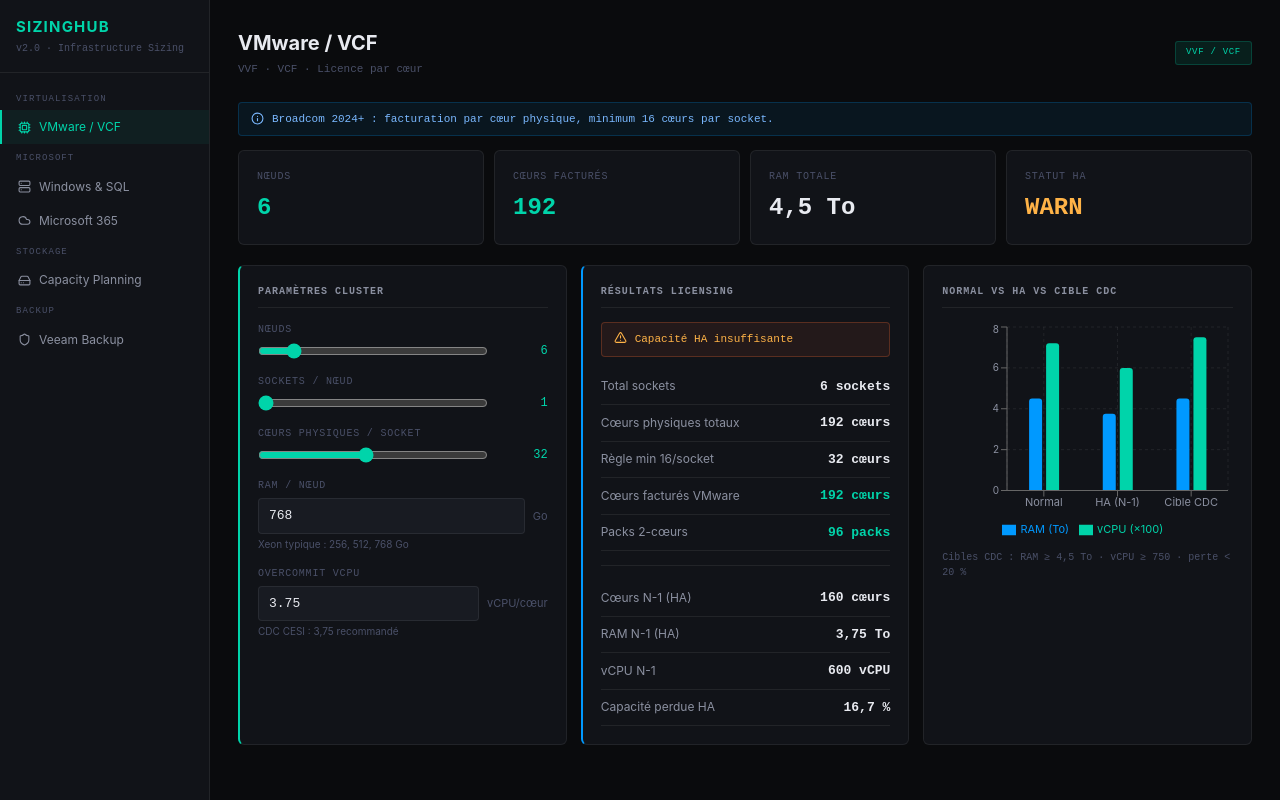
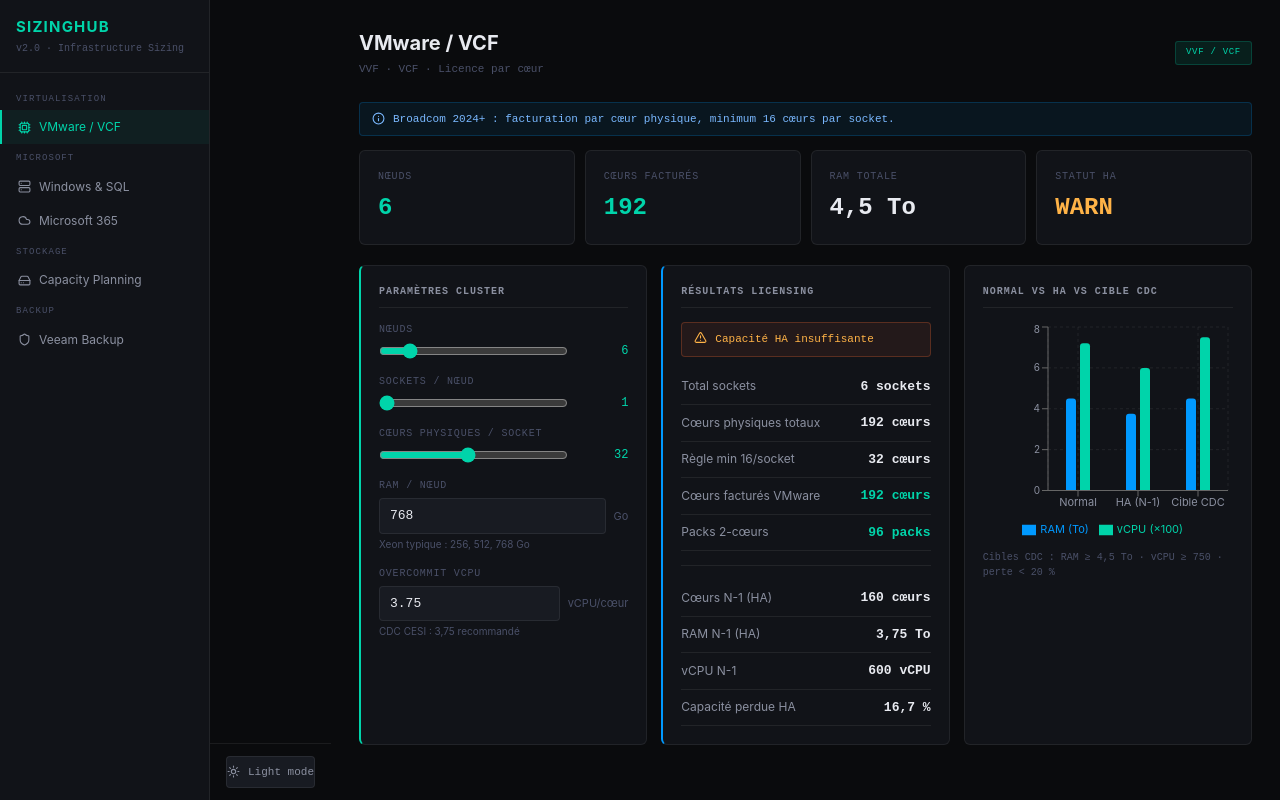
Before and after one commit to darknrall89/SizingHUB, a React (Vite) app: page / in a window 1280 px wide. Built offline with nearby package versions, Linux system fonts and the light colour scheme.

Commit message:
fix: add dark/light toggle button

```diff
--- a/src/SizingHub.jsx
+++ b/src/SizingHub.jsx
@@ -625,6 +625,11 @@
           </div>
         ))}
       </div>
+      <div style={{ marginTop: "auto", padding: "12px 16px", borderTop: `1px solid ${T.border}` }}>
+        <button onClick={() => setDark(d => !d)} style={{ width: "100%", display: "flex", alignItems: "center", justifyContent: "center", gap: 8, padding: "7px 0", borderRadius: 4, cursor: "pointer", fontSize: 11, background: T.bg2, border: `1px solid ${T.border}`, color: T.t2, fontFamily: "monospace" }}>
+          {dark ? <><Sun size={13} /> Light mode</> : <><Moon size={13} /> Dark mode</>}
+        </button>
+      </div>
 
       {/* Main */}
       <div style={{ flex: 1, overflowY: "auto" }}>
```
